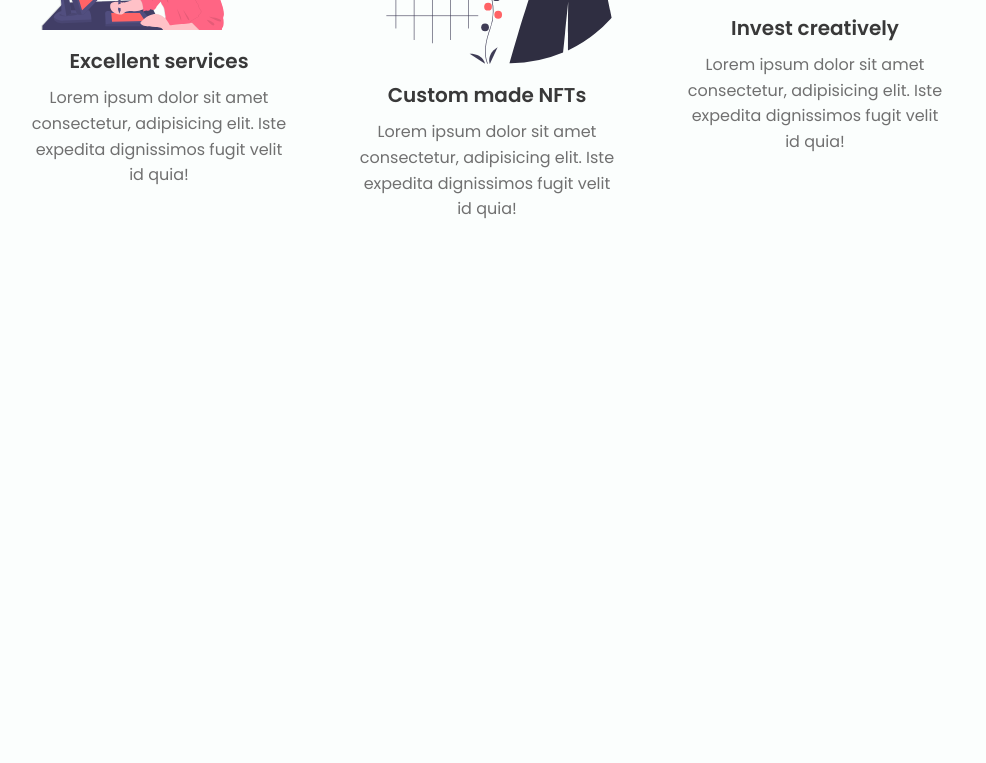
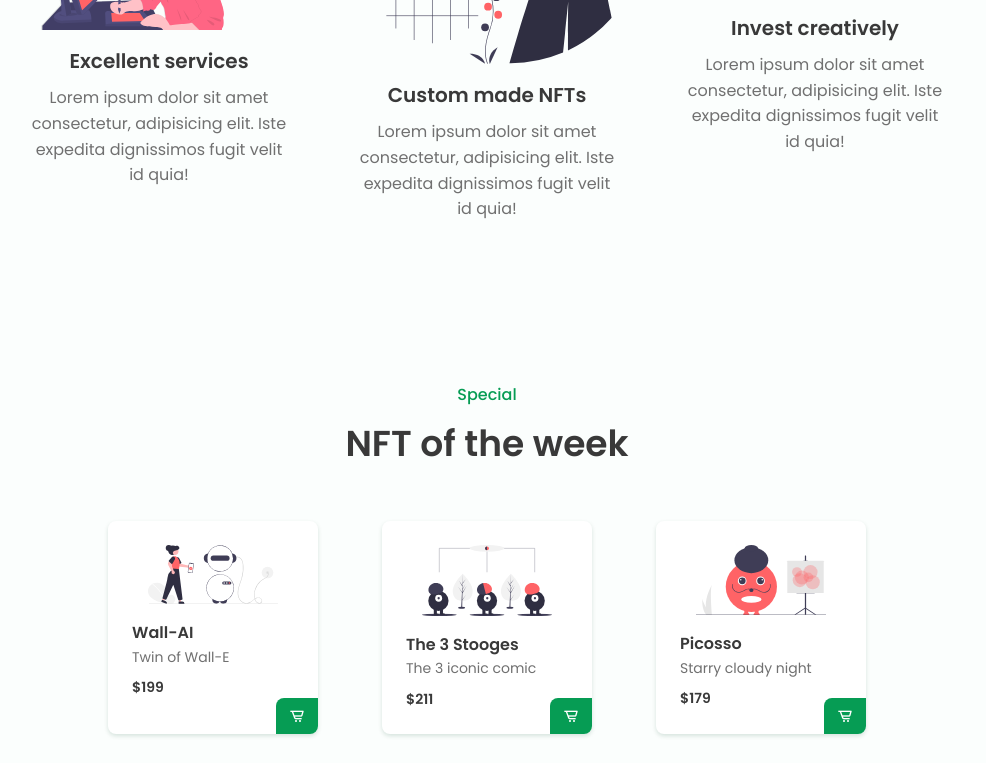
Before and after one commit to marizoo/NFT-business-website, a plain HTML site: page index.html in a window 1280 px wide. Shown: the part 1746-2509 px from the top of the page, without its empty margins (153-1139 px from the left). Before the commit the page ends 2320 px from the top, so only its background shows below. Drawn offline with nearby package versions, Linux system fonts and the light colour scheme.

Commit message:
section: Menu: 100%

```diff
--- a/app.js
+++ b/app.js
@@ -23,7 +23,7 @@ function linkAction() {
 }
 navLink.forEach((n) => n.addEventListener("click", linkAction));
 
-/*==================== SCROLL SECTIONS ACTIVE LINK ====================*/
+/*========== SCROLL SECTIONS ACTIVE LINK ===========*/
 const sections = document.querySelectorAll("section[id]");
 
 function scrollActive() {
@@ -47,7 +47,7 @@ function scrollActive() {
 }
 window.addEventListener("scroll", scrollActive);
 
-/*==================== CHANGE BACKGROUND HEADER ====================*/
+/*======== CHANGE BACKGROUND HEADER ============*/
 function scrollHeader() {
     const nav = document.getElementById("header");
     // When the scroll is greater than 200 viewport height, add the scroll-header class to the header tag
@@ -56,7 +56,7 @@ function scrollHeader() {
 }
 window.addEventListener("scroll", scrollHeader);
 
-/*==================== SHOW SCROLL TOP ====================*/
+/*============ SHOW SCROLL TOP ============*/
 function scrollTop() {
     const scrollTop = document.getElementById("scroll-top");
     // When the scroll is higher than 560 viewport height, add the show-scroll class to the a tag with the scroll-top class
--- a/index.html
+++ b/index.html
@@ -136,7 +136,55 @@
             </section>
 
             <!--========== MENU =============-->
-            <section class="menu section bd-container" id="menu"></section>
+            <section class="menu section bd-container" id="menu">
+                <span class="section-subtitle">Special</span>
+                <h2 class="section-title">NFT of the week</h2>
+
+                <div class="menu__container bd-grid">
+                    <!-- Menu Content 1 -->
+                    <div class="menu__content">
+                        <img
+                            src="./images/menu1.svg"
+                            alt="menu"
+                            class="menu__img"
+                        />
+                        <h3 class="menu__name">Wall-AI</h3>
+                        <span class="menu__detail">Twin of Wall-E</span>
+                        <span class="menu__price">$199</span>
+                        <a href="#" class="button menu__button">
+                            <i class="bx bx-cart-alt"></i>
+                        </a>
+                    </div>
+                    <!-- Menu Content 2 -->
+                    <div class="menu__content">
+                        <img
+                            src="./images/menu2.svg"
+                            alt="menu"
+                            class="menu__img"
+                        />
+                        <h3 class="menu__name">The 3 Stooges</h3>
+                        <span class="menu__detail">The 3 iconic comic</span>
+                        <span class="menu__price">$211</span>
+                        <a href="#" class="button menu__button">
+                            <i class="bx bx-cart-alt"></i>
+                        </a>
+                    </div>
+                    <!-- Menu Content 3 -->
+                    <div class="menu__content">
+                        <img
+                            src="./images/menu3.svg"
+                            alt="menu"
+                            class="menu__img"
+                        />
+                        <h3 class="menu__name">Picosso</h3>
+                        <span class="menu__detail">Starry cloudy night</span>
+                        <span class="menu__price">$179</span>
+                        <a href="#" class="button menu__button">
+                            <i class="bx bx-cart-alt"></i>
+                        </a>
+                    </div>
+                </div>
+            </section>
         </main>
         <!--========== FOOTER =============-->
         <footer class="footer section bd-container"></footer>
--- a/styles.css
+++ b/styles.css
@@ -362,7 +362,7 @@ h1,h2,h3,p,ul{
     margin-bottom: var(--mb-2);
   }
 
-  .menu__name, .menu__preci{
+  .menu__name, .menu__price{
     font-weight: var(--font-semi-bold);
     color: var(--title-color);
   }
@@ -371,7 +371,7 @@ h1,h2,h3,p,ul{
     font-size: var(--normal-font-size);
   }
 
-  .menu__detail, .menu__preci{
+  .menu__detail, .menu__price{
     font-size: var(--small-font-size);
   }
 
```
Also changed, not shown: images/menu1.svg (added), images/menu2.svg (added), images/menu3.svg (added), images/menu4.svg (added).
